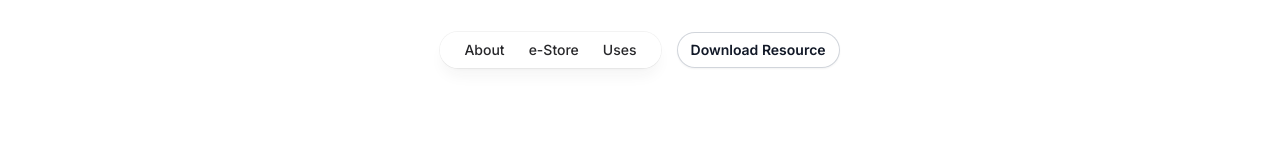
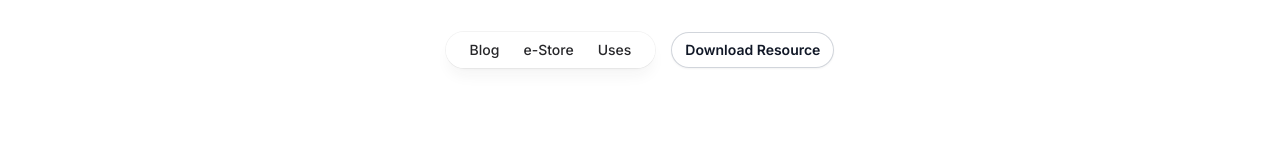
Before and after one commit to thomasx-0/ecopil0, a Next.js app: page / in a window 1280 px wide. Shown: the top 160 px of the page. Built offline with nearby package versions, Linux system fonts and the light colour scheme.

Commit message:
Change 'About' link to 'Blog'
Updated the navigation links in both mobile and desktop components to replace 'About' with 'Blog'. This ensures consistency across the site navigation for a better user experience.

```diff
--- a/app/components/nav.tsx
+++ b/app/components/nav.tsx
@@ -85,7 +85,7 @@ function MobileNavigation(
         </div>
         <nav className="mt-6">
           <ul className="-my-2 divide-y divide-zinc-100 text-base text-zinc-800 dark:divide-zinc-100/5 dark:text-zinc-300">
-            <MobileNavItem href="/about">About</MobileNavItem>
+            <MobileNavItem href="/blog">Blog</MobileNavItem>
             <MobileNavItem href="/store">e-Store</MobileNavItem>
             <MobileNavItem href="/uses">Uses</MobileNavItem>
               <Downloader />
@@ -130,7 +130,7 @@ function DesktopNavigation(props: React.ComponentPropsWithoutRef<'nav'>) {
     <nav {...props}>
         <div className="flex flex-row items-center justify-between">
             <ul className="flex rounded-full bg-white/90 px-3 text-sm font-medium text-zinc-800 shadow-lg shadow-zinc-800/5 ring-1 ring-zinc-900/5 backdrop-blur dark:bg-zinc-800/90 dark:text-zinc-200 dark:ring-white/10">
-                <NavItem href="/about">About</NavItem>
+                <NavItem href="/blog">Blog</NavItem>
                 <NavItem href="/store">e-Store</NavItem>
                 <NavItem href="/uses">Uses</NavItem>
             </ul>
```
